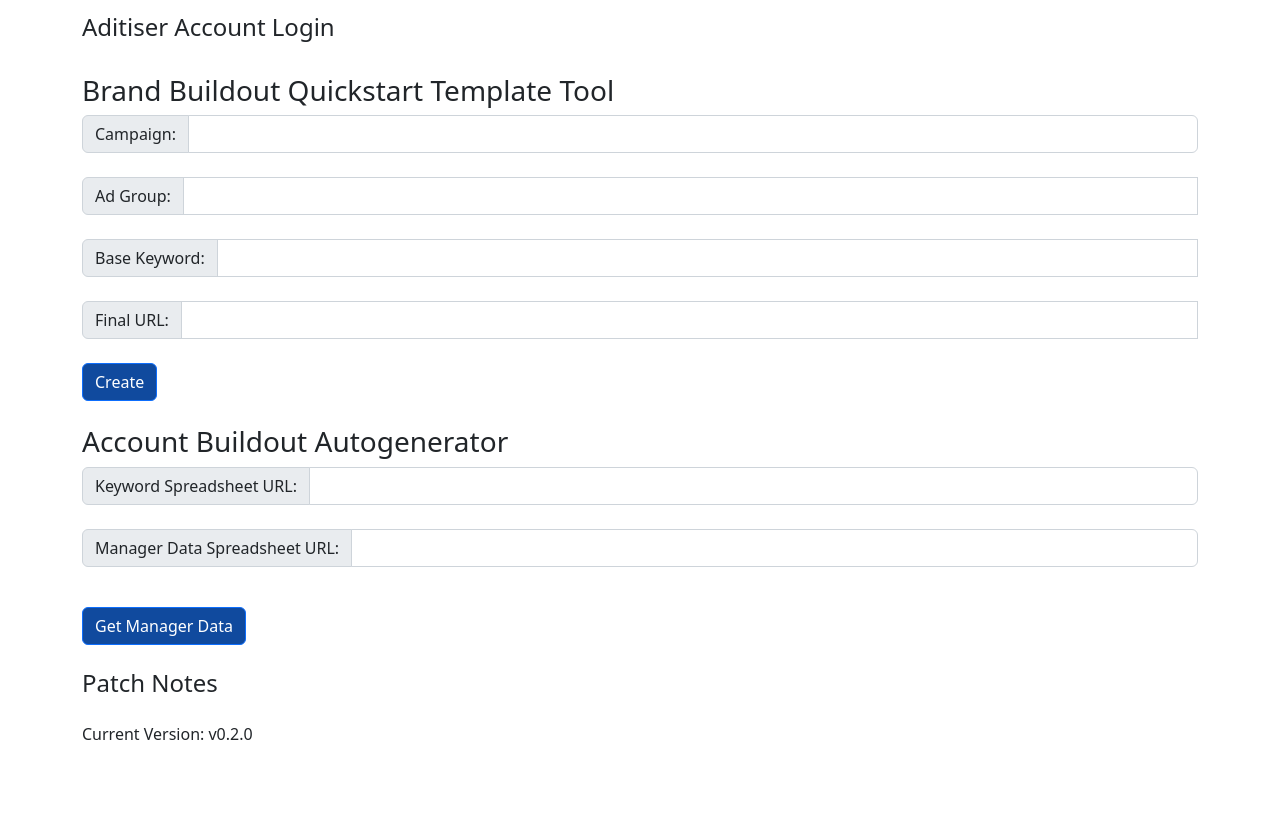
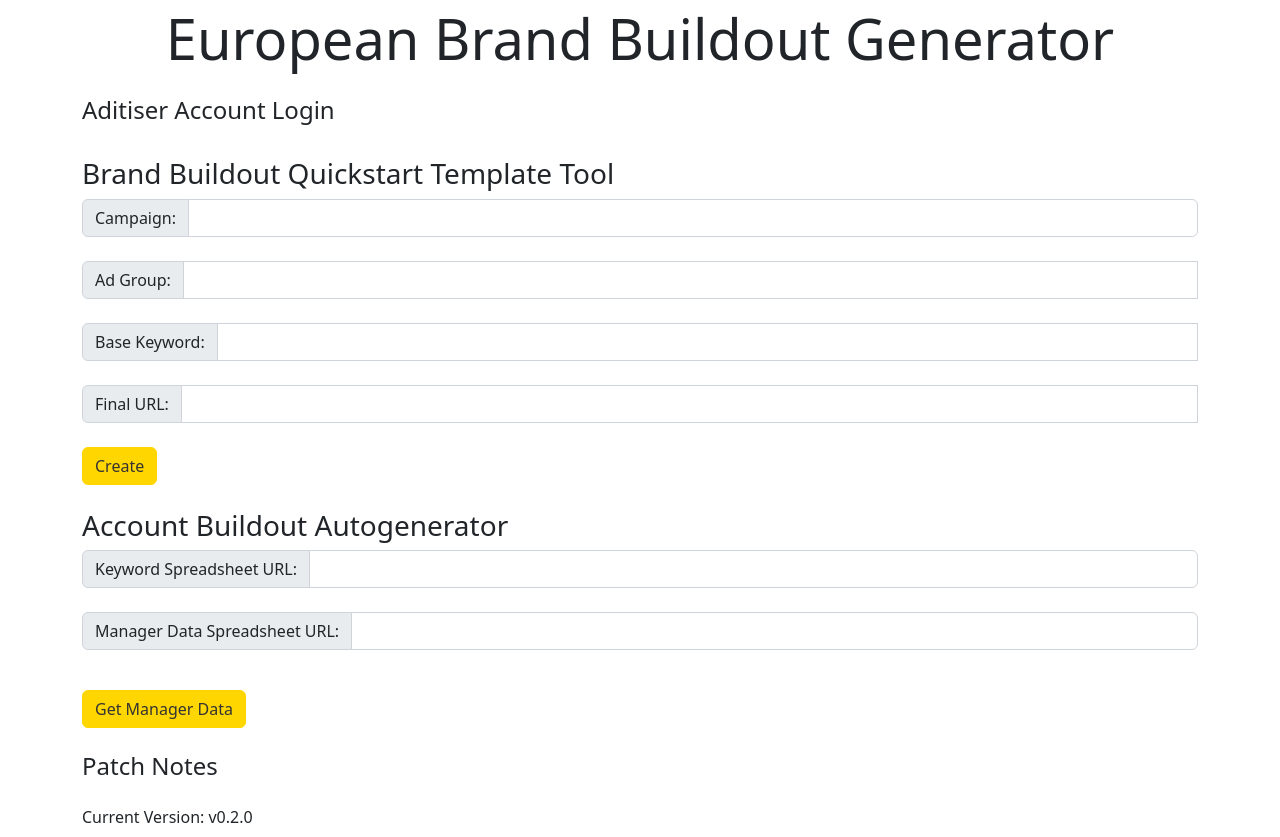
Before and after one commit to EU-Aditiser/Brand-Buildout-Tool-Europe, a plain HTML site: page index.html in a window 1280 px wide. Shown: the part 81-918 px from the top of the page. Before the commit the page ends 835 px from the top, so only its background shows below. Drawn offline with nearby package versions, Linux system fonts and the light colour scheme; a script that the page names is missing.

Commit message:
UI: Change cursor to default, button color to yellow, update title and patchnotes with website

```diff
--- a/index.css
+++ b/index.css
@@ -2,6 +2,10 @@
     Primary Blue: #104a9e
     Secondary Yellow: #ffcb06
 */
+
+body {
+    cursor: default;
+}
 
 input, label {
     display:block;
@@ -30,7 +34,9 @@ input, label {
 }
 
 .btn-primary {
-    background-color: #104a9e;
+    background-color: #FFD600;
+    border-color: #FFD600;
+    color: #333;
 }
 
 .spinner-grow {
--- a/index.html
+++ b/index.html
@@ -11,7 +11,7 @@
           </a>
         </div>
       </header>
-      <h1></h1>
+      <h1 class="display-4 text-center mb-4">European Brand Buildout Generator</h1>
 
       <h4>Aditiser Account Login</h4>
       <!--Add buttons to initiate auth sequence and sign out-->
```
Also changed, not shown: patchnotes.txt.
